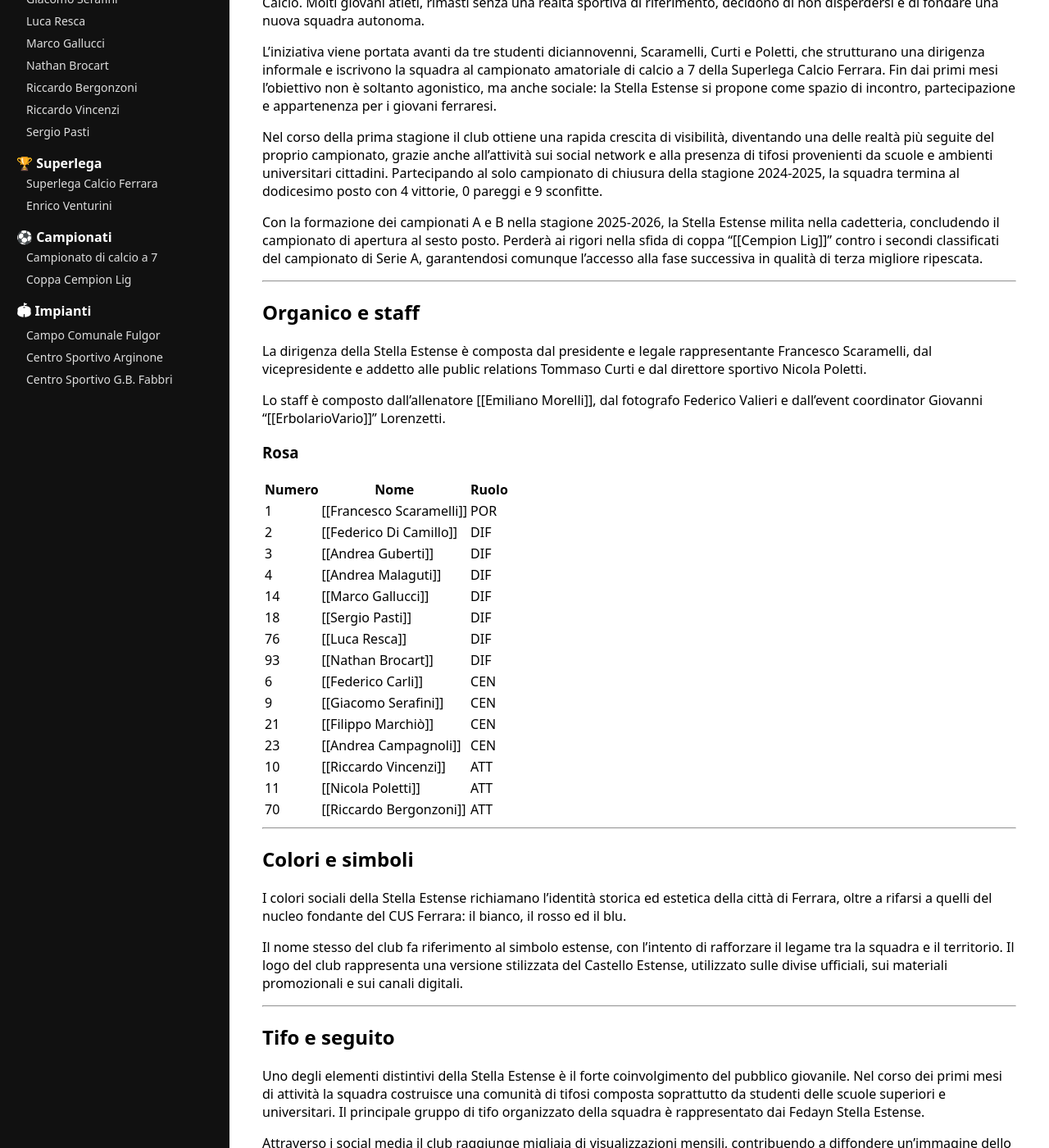
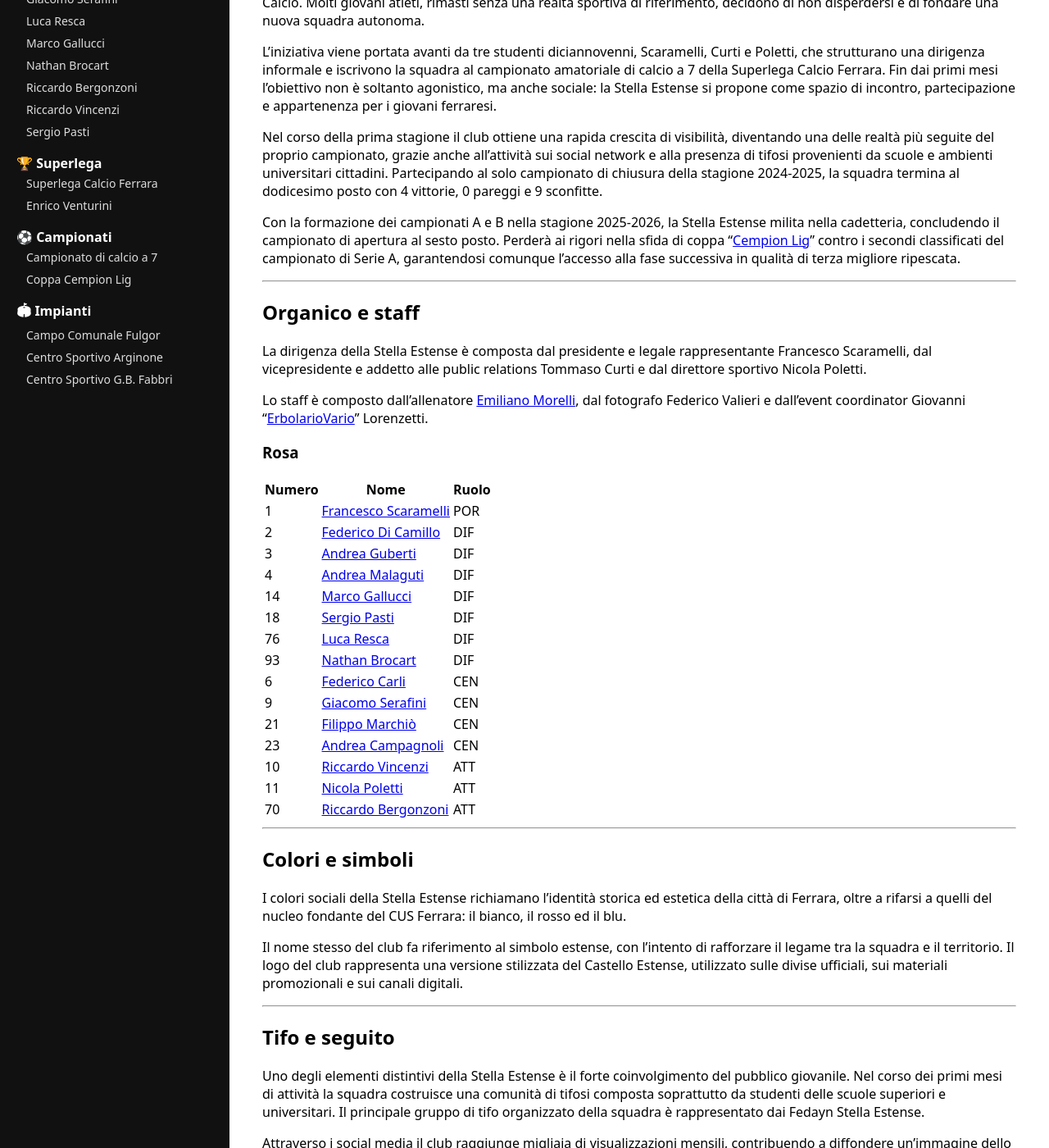
Before and after one commit to tommy-unife/Stella-Estense-Wiki, a Jekyll site: the page built from Stella-Estense-Football-Club.md, in a window 1280 px wide and 1400 px high, scrolled down 538 px. Shown: the whole window at 82% size. Built offline with Jekyll 4.4.1, drawn with Linux system fonts in a browser that asks for light colours; our own code applies the rules of GitHub Pages for plain Markdown files; part of the change alters nothing that is shown; some of the changed text lies outside the part shown.

```diff
--- a/Stella-Estense-Football-Club.md
+++ b/Stella-Estense-Football-Club.md
@@ -1,6 +1,6 @@
 La **Stella Estense Football Club**, meglio conosciuta come **Stella Estense F.C.** o più semplicemente come **Stella Estense**, è una società calcistica amatoriale con sede nella città di Ferrara, in Emilia-Romagna.
 
-Fondato il 1 gennaio 2025 da [[Francesco Scaramelli]], [[Tommaso Curti]] e [[Nicola Poletti]], il club attualmente milita nella seconda divisione della sezione [Campionato di Calcio a 7](Campionato-Calcio-a-7.md) della [Superlega Calcio Ferrara](Superlega-Calcio-Ferrara.md).
+Fondato il 1 gennaio 2025 da [Francesco Scaramelli](Francesco-Scaramelli.md), [Tommaso Curti](Tommaso-Curti.md) e [Nicola Poletti](Nicola-Poletti.md), il club attualmente milita nella seconda divisione della sezione [Campionato di Calcio a 7](Campionato-Calcio-a-7.md) della [Superlega Calcio Ferrara](Superlega-Calcio-Ferrara.md).
 
 ---
 
@@ -17,7 +17,7 @@ L’iniziativa viene portata avanti da tre studenti diciannovenni, Scaramelli, C
 
 Nel corso della prima stagione il club ottiene una rapida crescita di visibilità, diventando una delle realtà più seguite del proprio campionato, grazie anche all’attività sui social network e alla presenza di tifosi provenienti da scuole e ambienti universitari cittadini. Partecipando al solo campionato di chiusura della stagione 2024-2025, la squadra termina al dodicesimo posto con 4 vittorie, 0 pareggi e 9 sconfitte.
 
-Con la formazione dei campionati A e B nella stagione 2025-2026, la Stella Estense milita nella cadetteria, concludendo il campionato di apertura al sesto posto. Perderà ai rigori nella sfida di coppa “[[Cempion Lig]]” contro i secondi classificati del campionato di Serie A, garantendosi comunque l’accesso alla fase successiva in qualità di terza migliore ripescata.
+Con la formazione dei campionati A e B nella stagione 2025-2026, la Stella Estense milita nella cadetteria, concludendo il campionato di apertura al sesto posto. Perderà ai rigori nella sfida di coppa “[Cempion Lig](Coppa-Cempion-Lig.md)” contro i secondi classificati del campionato di Serie A, garantendosi comunque l’accesso alla fase successiva in qualità di terza migliore ripescata.
 
 ---
 
@@ -25,27 +25,27 @@ Con la formazione dei campionati A e B nella stagione 2025-2026, la Stella Esten
 
 La dirigenza della Stella Estense è composta dal presidente e legale rappresentante Francesco Scaramelli, dal vicepresidente e addetto alle public relations Tommaso Curti e dal direttore sportivo Nicola Poletti.
 
-Lo staff è composto dall’allenatore [[Emiliano Morelli]], dal fotografo Federico Valieri e dall’event coordinator Giovanni “[[ErbolarioVario]]” Lorenzetti.
+Lo staff è composto dall’allenatore [Emiliano Morelli](Emiliano-Morelli.md), dal fotografo Federico Valieri e dall’event coordinator Giovanni “[ErbolarioVario](ErbolarioVario.md)” Lorenzetti.
 
 ### Rosa
 
 | Numero | Nome                 | Ruolo |
 |--------|----------------------|------|
-| 1      | [[Francesco Scaramelli]] | POR  |
-| 2      | [[Federico Di Camillo]]  | DIF  |
-| 3      | [[Andrea Guberti]]       | DIF  |
-| 4      | [[Andrea Malaguti]]      | DIF  |
-| 14     | [[Marco Gallucci]]       | DIF  |
-| 18     | [[Sergio Pasti]]         | DIF  |
-| 76     | [[Luca Resca]]           | DIF  |
-| 93     | [[Nathan Brocart]]       | DIF  |
-| 6      | [[Federico Carli]]       | CEN  |
-| 9      | [[Giacomo Serafini]]     | CEN  |
-| 21     | [[Filippo Marchiò]]      | CEN  |
-| 23     | [[Andrea Campagnoli]]    | CEN  |
-| 10     | [[Riccardo Vincenzi]]    | ATT  |
-| 11     | [[Nicola Poletti]]       | ATT  |
-| 70     | [[Riccardo Bergonzoni]]  | ATT  |
+| 1      | [Francesco Scaramelli](Francesco-Scaramelli.md) | POR  |
+| 2      | [Federico Di Camillo](Federico-Di-Camillo.md)  | DIF  |
+| 3      | [Andrea Guberti](Andrea-Guberti.md)       | DIF  |
+| 4      | [Andrea Malaguti](Andrea-Malaguti.md)      | DIF  |
+| 14     | [Marco Gallucci](Marco-Gallucci.md)       | DIF  |
+| 18     | [Sergio Pasti](Sergio-Pasti.md)         | DIF  |
+| 76     | [Luca Resca](Luca-Resca.md)           | DIF  |
+| 93     | [Nathan Brocart](Nathan-Brocart.md)       | DIF  |
+| 6      | [Federico Carli](Federico-Carli.md)       | CEN  |
+| 9      | [Giacomo Serafini](Giacomo-Serafini.md)     | CEN  |
+| 21     | [Filippo Marchiò](Filippo-Marchiò.md)      | CEN  |
+| 23     | [Andrea Campagnoli](Andrea-Campagnoli.md)    | CEN  |
+| 10     | [Riccardo Vincenzi](Riccardo-Vincenzi.md)    | ATT  |
+| 11     | [Nicola Poletti](Nicola-Poletti.md)       | ATT  |
+| 70     | [Riccardo Bergonzoni](Riccardo-Bergonzoni.md)  | ATT  |
 
 ---
 
```
